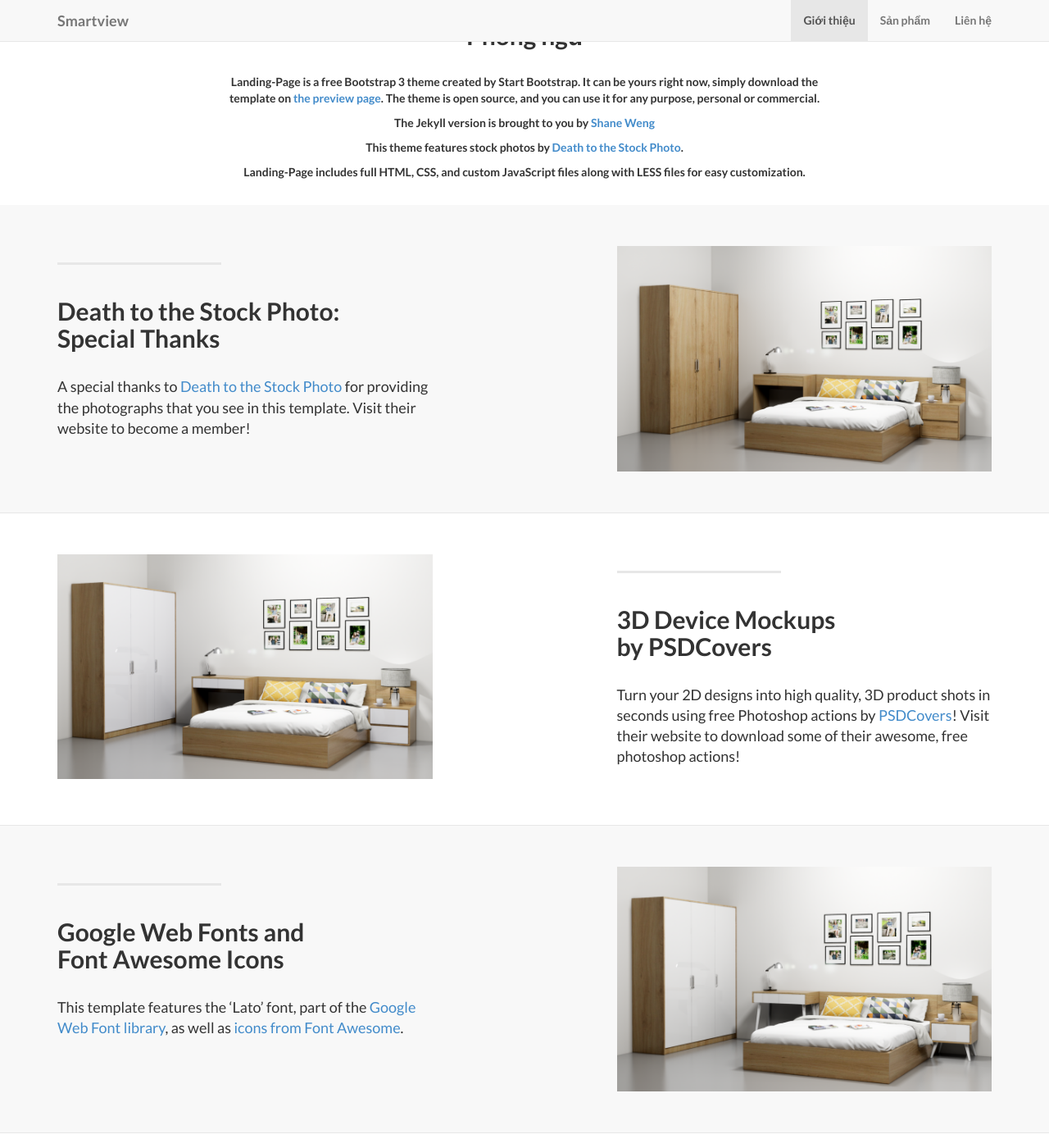
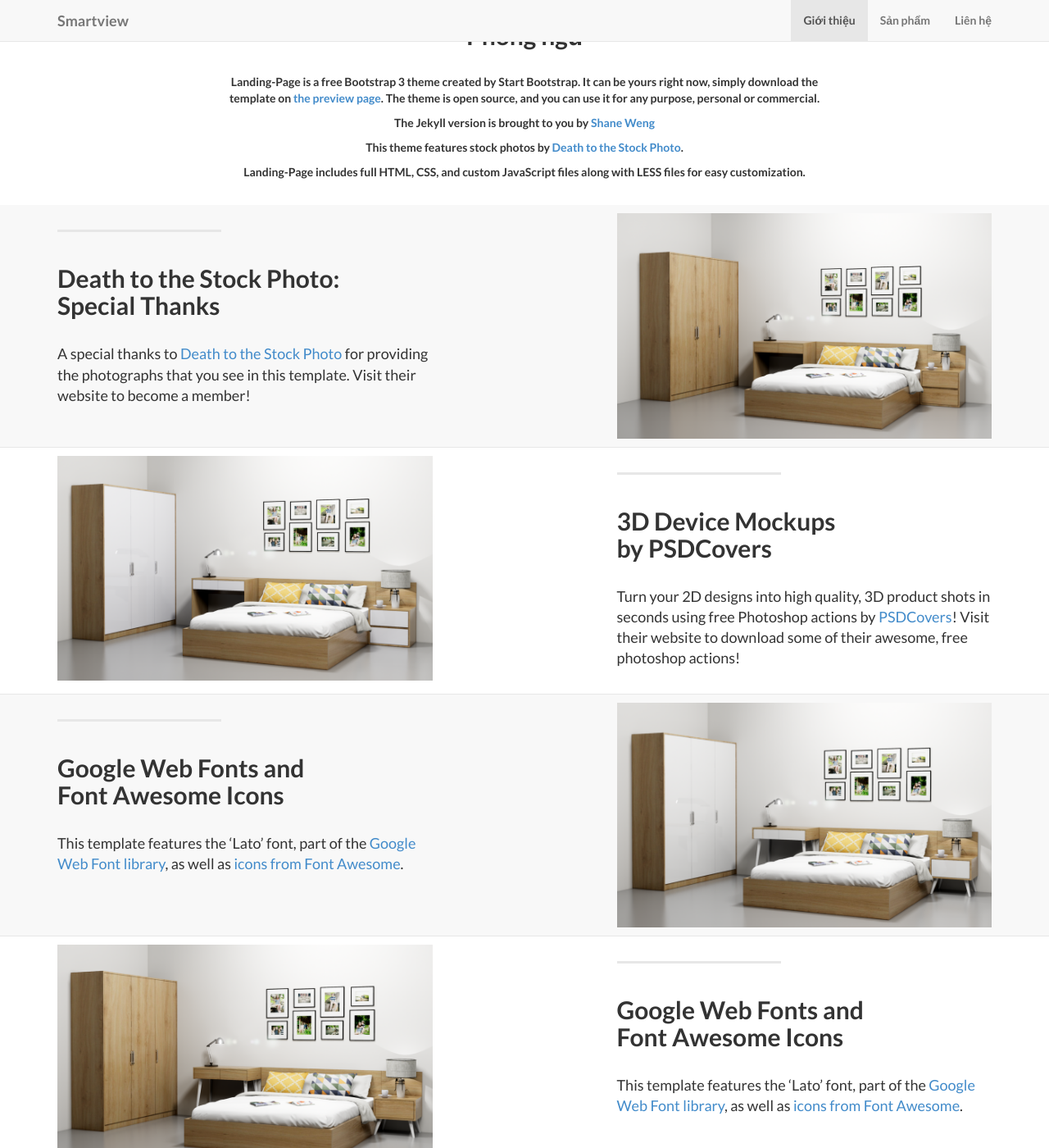
Before and after one commit to haithao/test, a Jekyll site: the page built from index.html, in a window 1280 px wide and 1400 px high, scrolled down 863 px. Shown: the whole window at 82% size. Built offline with Jekyll 4.4.1, drawn with Linux system fonts in a browser that asks for light colours; nearby versions of some CDN libraries; library files that are not in the unit come from our copies.

Commit message:
Update landing-page.css

```diff
--- a/css/landing-page.css
+++ b/css/landing-page.css
@@ -89,12 +89,12 @@ h6 {
 }
 
 .content-section-a {
-    padding: 50px 0;
+    padding: 10px 0;
     background-color: #f8f8f8;
 }
 
 .content-section-b {
-    padding: 50px 0;
+    padding: 10px 0;
     border-top: 1px solid #e7e7e7;
     border-bottom: 1px solid #e7e7e7;
 }
@@ -110,7 +110,7 @@ h6 {
 }
 
 .banner {
-    padding: 100px 0;
+    padding: 10px 0;
     color: #f8f8f8;
     background: url(../img/banner-bg.jpg) no-repeat center center;
     background-size: cover;
@@ -157,7 +157,7 @@ h6 {
 }
 
 footer {
-    padding: 50px 0;
+    padding: 20px 0;
     background-color: #f8f8f8;
 }
 
```
